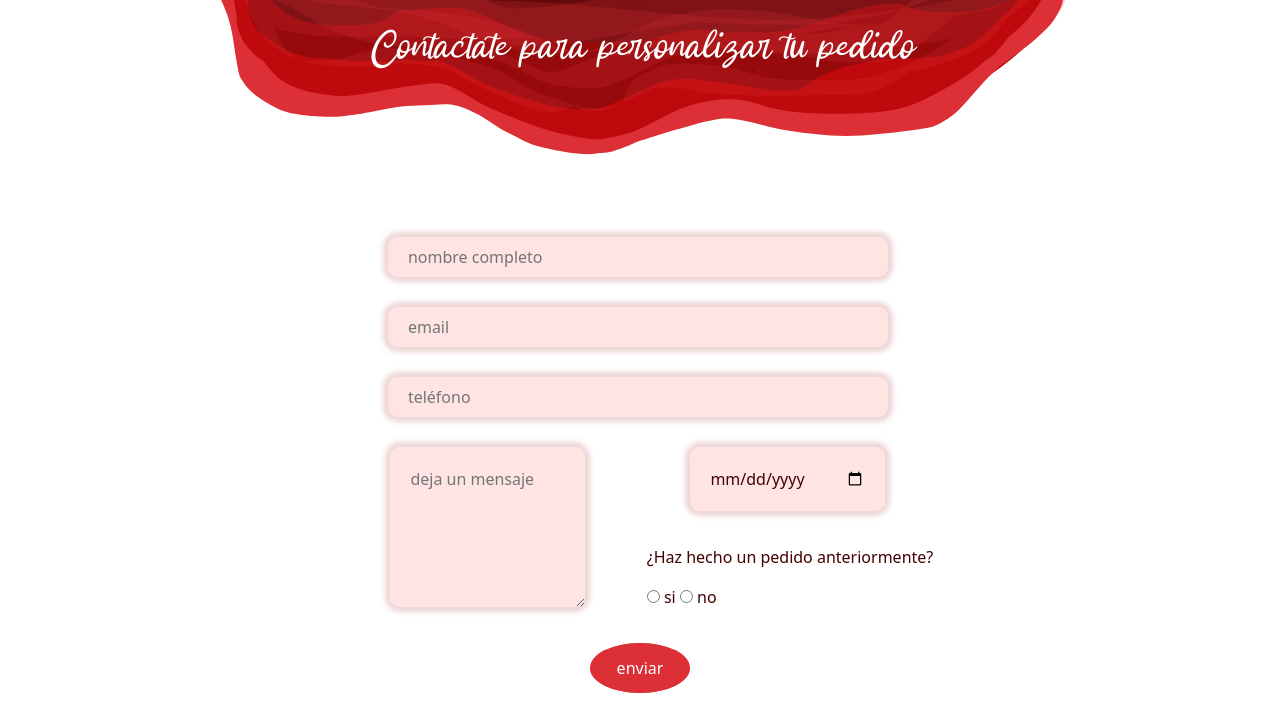
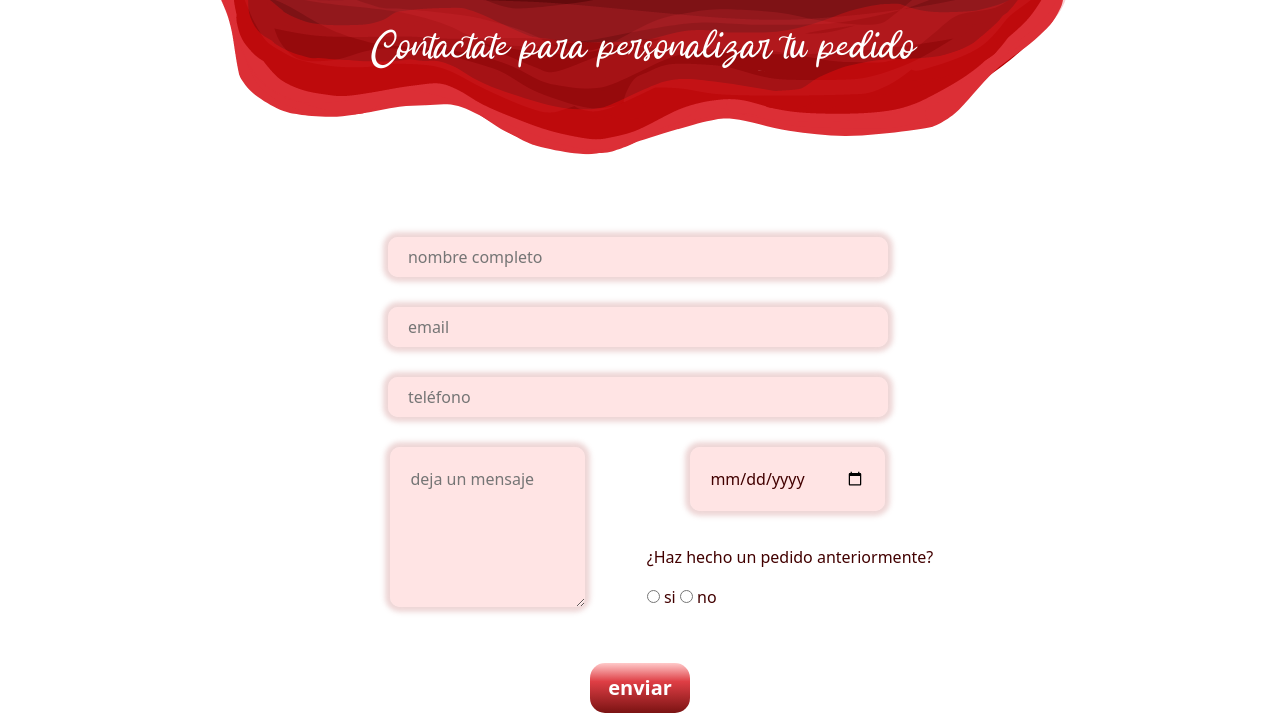
Before and after one commit to DarianaBarrientos/MianStamper, a plain HTML site: page pages/contacto.html in a window 1280 px wide. Shown: the part 103-818 px from the top of the page. Drawn offline with nearby package versions, Linux system fonts and the light colour scheme.

Commit message:
animacion a boton de contacto

```diff
--- a/assets/scss/_contacto.scss
+++ b/assets/scss/_contacto.scss
@@ -94,13 +94,34 @@
 
 .formulario__button {
   grid-area: boton;
-  background-color: $secondary-color;
-  color: #ffffff;
-  border: 0;
-  width: 100px;
-  height: 50px;
-  border-radius: 50%;
+
+    &__style {
+        background-color: $secondary-color;
+        color: #ffffff;
+        font-weight: 700;
+        font-size: 20px;
+        border: 0;
+        width: 100px;
+        height: 50px;
+        margin-top: 20px;
+        margin-bottom: 60px;
+        border-radius: 15px;
+        background: rgb(255,198,198);
+        background: rgb(255,198,198);
+        background: linear-gradient(180deg, rgba(255,198,198,0.9375) 0%, rgba(220,47,54,0.9236111111111112) 37%, rgba(112,0,0,0.9259259259259259) 100%);
+        transition: all .3s;
+
+        &:hover {
+            width: 125px;
+            height: 65px;
+            font-size: 25px;
+            background-image: none;
+            color: $secondary-color;
+            border: 3px solid $secondary-color;
+        }
+    }
 }
+
 
 @media (max-width: 720px) {
   .formulario {
--- a/assets/scss/style.scss
+++ b/assets/scss/style.scss
@@ -78,6 +78,7 @@ nav {
   background: #420000bc;
   text-align: center;
   transition: all .5s;
+  z-index: 3;
 
   li {
     display: none;
--- a/pages/contacto.html
+++ b/pages/contacto.html
@@ -79,7 +79,7 @@
                 <label for="no">no</label>
             </div>
             <div class="formulario__button formulario__centro">
-                <button type="button" class="formulario__button">enviar</button>
+                <button type="button" class="formulario__button__style">enviar</button>
             </div>
 
         </form>
```
Also changed, not shown: assets/img/mochila.png (deleted), assets/img/search.png (deleted), assets/img/user.png (deleted), assets/scss/style.css, 2 other files.
